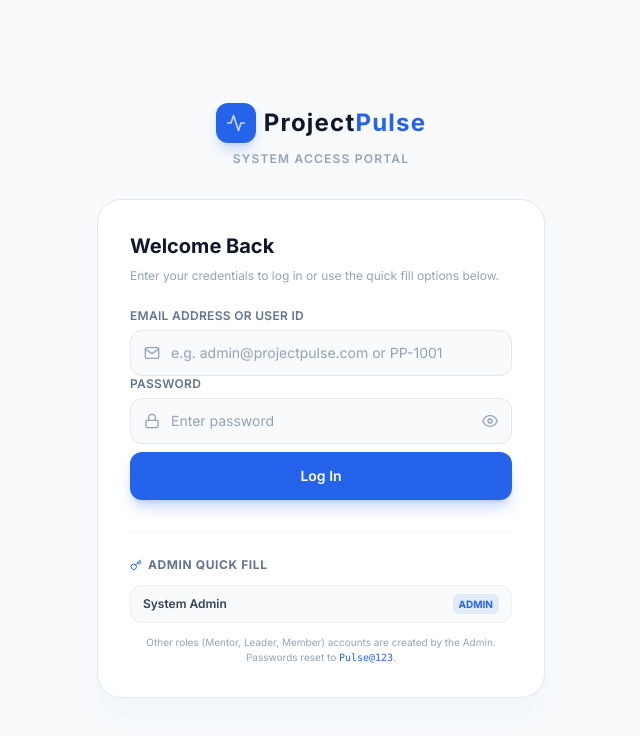
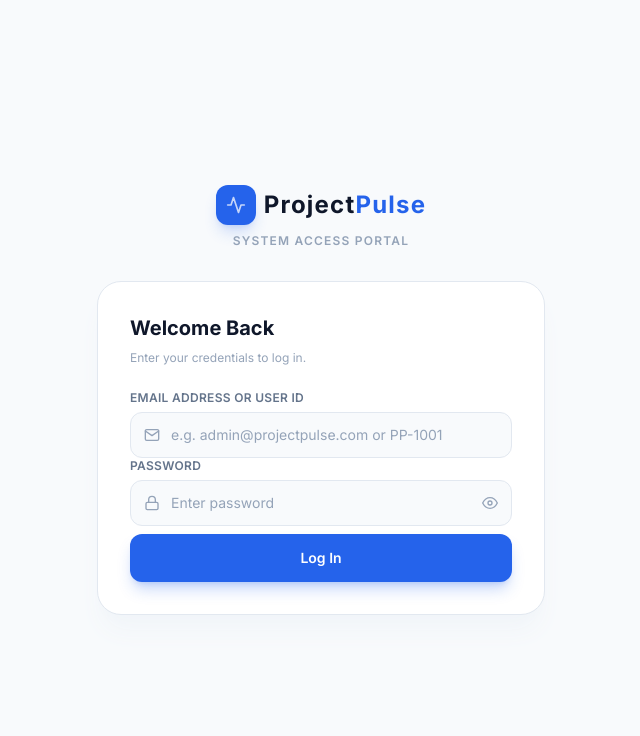
Before and after one commit to Gunjan-Kosta/projectpulse, a React (Vite) app in the folder frontend/: page /#/login in a window 1280 px wide. Shown: the top 736 px of the page, without its empty margins (319-959 px from the left). Built offline with nearby package versions, Linux system fonts and the light colour scheme.

Commit message:
Remove Admin Quick Fill section from LoginPage

```diff
--- a/frontend/src/pages/LoginPage.jsx
+++ b/frontend/src/pages/LoginPage.jsx
@@ -2,7 +2,7 @@
 import { useNavigate, Link } from 'react-router-dom';
 import { useAuth } from '../context/AuthContext';
 import { useForm } from 'react-hook-form';
-import { FiMail, FiLock, FiEye, FiEyeOff, FiActivity, FiKey } from 'react-icons/fi';
+import { FiMail, FiLock, FiEye, FiEyeOff, FiActivity } from 'react-icons/fi';
 import Spinner from '../components/Spinner';
 
 const LoginPage = () => {
@@ -11,7 +11,7 @@
   const [showPassword, setShowPassword] = useState(false);
   const [submitting, setSubmitting] = useState(false);
 
-  const { register, handleSubmit, setValue, formState: { errors } } = useForm({
+  const { register, handleSubmit, formState: { errors } } = useForm({
     defaultValues: {
       emailOrId: '',
       password: ''
@@ -25,12 +25,6 @@
     if (result && result.success) {
       navigate('/dashboard');
     }
-  };
-
-  // Quick login helper
-  const handleQuickLogin = (email, pass) => {
-    setValue('emailOrId', email);
-    setValue('password', pass);
   };
 
   return (
@@ -51,7 +45,7 @@
         {/* Login Card */}
         <div className="bg-white dark:bg-slate-900 border border-slate-200 dark:border-slate-800 rounded-3xl p-8 shadow-xl shadow-slate-100 dark:shadow-none">
           <h2 className="text-xl font-bold text-slate-900 dark:text-white font-poppins mb-2">Welcome Back</h2>
-          <p className="text-slate-400 dark:text-slate-500 text-xs mb-6">Enter your credentials to log in or use the quick fill options below.</p>
+          <p className="text-slate-400 dark:text-slate-500 text-xs mb-6">Enter your credentials to log in.</p>
 
           <form onSubmit={handleSubmit(onSubmit)} className="space-y-4.5">
             {/* User ID / Email Input */}
@@ -112,26 +106,6 @@
               {submitting ? <Spinner size="sm" color="white" /> : 'Log In'}
             </button>
           </form>
-
-          {/* Quick Login Section */}
-          <div className="mt-8 pt-6 border-t border-slate-100 dark:border-slate-800">
-            <span className="flex items-center gap-1.5 text-xs font-bold text-slate-500 dark:text-slate-400 uppercase tracking-wider mb-3">
-              <FiKey className="text-primary" /> Admin Quick Fill
-            </span>
-            <div className="flex gap-2.5">
-              <button
-                onClick={() => handleQuickLogin('admin@projectpulse.com', 'admin123')}
-                className="flex-1 py-2 px-3 text-left rounded-xl bg-slate-50 hover:bg-slate-100 dark:bg-slate-800/60 dark:hover:bg-slate-800 border border-slate-200/60 dark:border-slate-700/60 text-xs font-semibold text-slate-700 dark:text-slate-200 transition-all flex items-center justify-between"
-              >
-                <span>System Admin</span>
-                <span className="text-[10px] text-primary bg-primary/10 py-0.5 px-1.5 rounded-md uppercase font-bold">Admin</span>
-              </button>
-            </div>
-            <p className="text-[10px] text-slate-400 dark:text-slate-500 mt-3 text-center">
-              Other roles (Mentor, Leader, Member) accounts are created by the Admin. Passwords reset to <code className="text-primary font-mono">Pulse@123</code>.
-            </p>
-          </div>
-
         </div>
       </div>
     </div>
```
